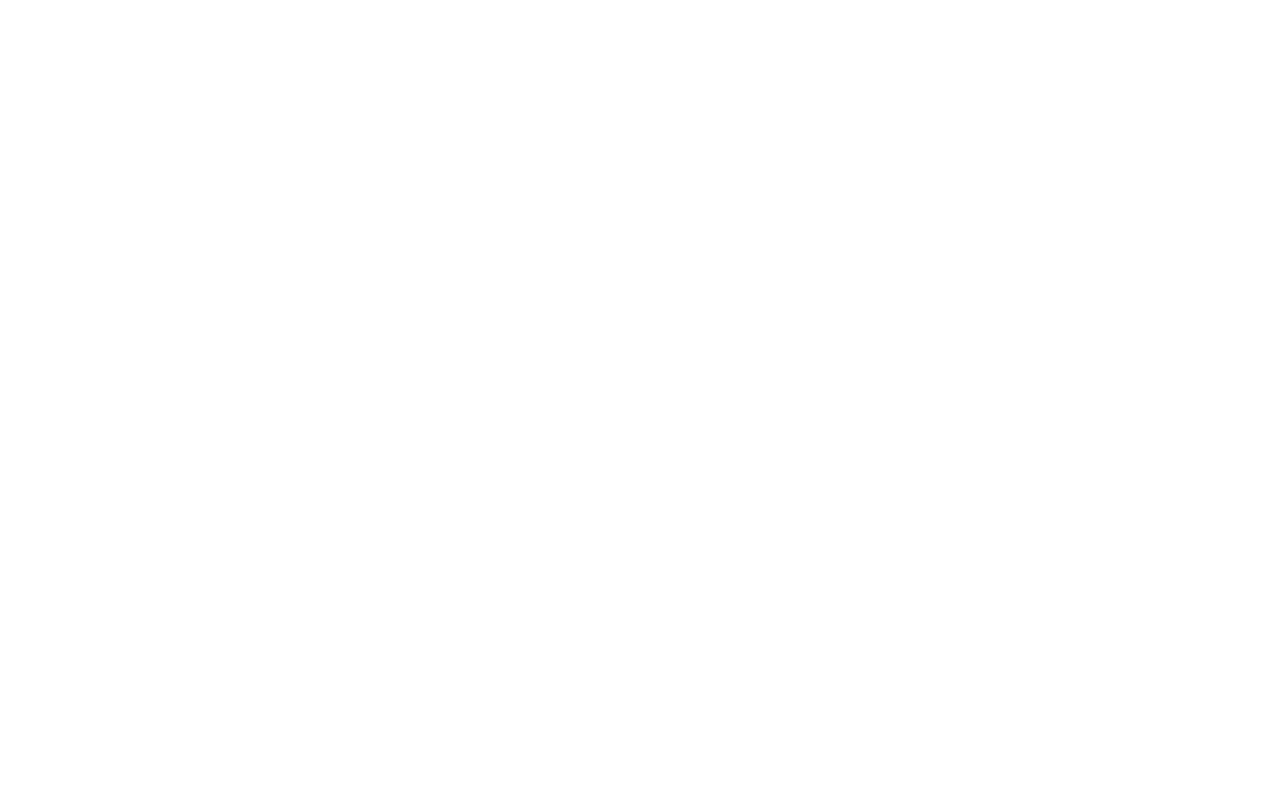
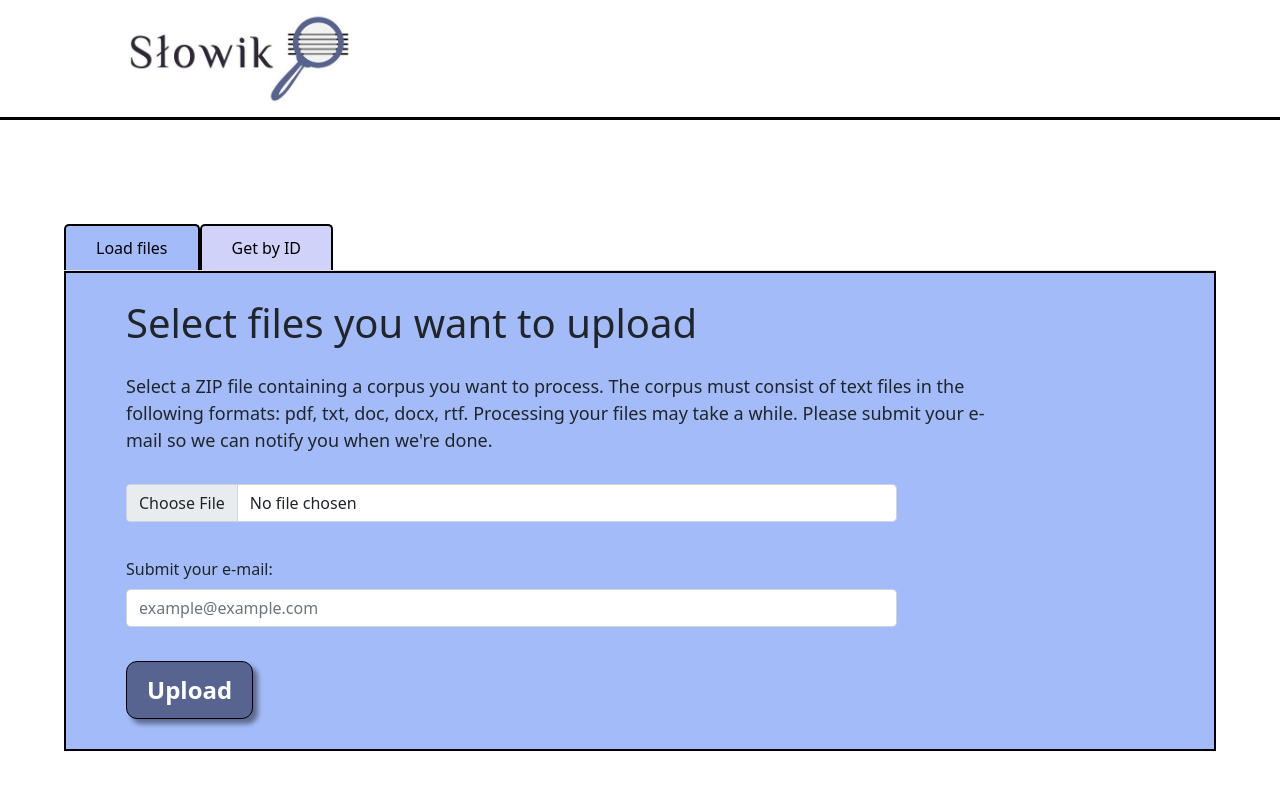
Before and after one commit to bstarosta/slowik-client, a React (Create React App) app in the folder client/: page /results in a window 1280 px wide. Shown: the top 790 px of the page. Built offline with nearby package versions, Linux system fonts and the light colour scheme.

Commit message:
Added email and zip file validation to corpus form

```diff
--- a/client/src/App.js
+++ b/client/src/App.js
@@ -11,7 +11,7 @@ class App extends React.Component {
     <React.Fragment>
                  <Router>
                 <Switch>
-                    <Route exact path="/" component={StartingPage}/>
+                    <Route exact path="" component={StartingPage}/>
                     <Route exact path="/results" component={ResultsPage}/>
                 </Switch>
             </Router>
--- a/client/src/components/loadFilesTab.css
+++ b/client/src/components/loadFilesTab.css
@@ -3,10 +3,18 @@
   font-size: 40px;
 }
 
+.tab-content {
+  height: 100%;
+  display: flex;
+  flex-direction: column;
+  align-content: space-between;
+  justify-content: space-between;
+}
+
 .body-text {
-  margin: 15px 60px;
+  margin: 0 60px auto 60px;
   font-size: 18px;
-  width: 50%;
+  width: 75%;
 }
 
 .corpus-processed-text {
@@ -35,11 +43,20 @@
 }
 
 .upload-button {
-  margin: 20px 0;
+  margin: 0 auto 0 0;
 }
 
 .corpus-form {
-  margin-left: 60px;
+  height: 100%;
+  margin: 30px 60px 30px 60px;
+  display: flex;
+  flex-direction: column;
+  align-content: space-between;
+  justify-content: space-between;
+}
+
+.email-label {
+  margin-bottom: 8px;
 }
 
 .loading-animation {
@@ -47,7 +64,7 @@
 }
 
 .load-another-button {
-  margin: 20px 0 0 60px;
+  margin: auto auto 30px 60px;
 }
 
 .id-display {
@@ -78,3 +95,9 @@
 .results-button-area {
   margin: 60px 0;
 }
+
+.error-span {
+  color: red;
+  font: 12px;
+  height: 20px;
+}
--- a/client/src/components/loadFilesTab.jsx
+++ b/client/src/components/loadFilesTab.jsx
@@ -5,13 +5,52 @@ import "./loadFilesTab.css";
 
 class LoadFilesTab extends Component {
   state = {
+    corpusID: "030B4A82-1B7C-11CF-9D53-00AA003C9CB6",
+    email: "",
+    isEmailIncorrect: false,
+    isFileIncorrect: false,
     stage: "Loading",
-    corpusID: "030B4A82-1B7C-11CF-9D53-00AA003C9CB6",
   };
 
   setStage = (currentStage) => {
     this.setState({ stage: currentStage });
   };
+
+  handleUpload = () => {
+    let fileInput = document.getElementById("fileInput");
+    let fileIncorrect = false;
+    let emailIncorret = false;
+
+    if (this.checkEmail(this.state.email))
+      this.setState({ isEmailIncorrect: false });
+    else {
+      this.setState({ isEmailIncorrect: true });
+      emailIncorret = true;
+    }
+    if (fileInput.files.length !== 0 && this.checkFile(fileInput.files[0].name))
+      this.setState({ isFileIncorrect: false });
+    else {
+      this.setState({ isFileIncorrect: true });
+      fileIncorrect = true;
+    }
+    if (!emailIncorret && !fileIncorrect) {
+      this.setStage("Processing");
+    }
+  };
+
+  checkFile(file) {
+    var extension = file.substr(file.lastIndexOf(".") + 1);
+    if (!/(zip)$/gi.test(extension)) {
+      return false;
+    }
+    return true;
+  }
+
+  checkEmail(email) {
+    const re =
+      /^(([^<>()[\]\\.,;:\s@"]+(\.[^<>()[\]\\.,;:\s@"]+)*)|(".+"))@((\[[0-9]{1,3}\.[0-9]{1,3}\.[0-9]{1,3}\.[0-9]{1,3}\])|(([a-zA-Z\-0-9]+\.)+[a-zA-Z]{2,}))$/;
+    return re.test(String(email).toLowerCase());
+  }
 
   copyCodeToClipboard = () => {
     const el = this.textArea;
@@ -22,7 +61,7 @@ class LoadFilesTab extends Component {
   render() {
     if (this.state.stage === "Loading") {
       return (
-        <div>
+        <div className="tab-content">
           <p className="header-text">Select files you want to upload</p>
           <p className="body-text">
             Select a ZIP file containing a corpus you want to process. The
@@ -31,20 +70,33 @@ class LoadFilesTab extends Component {
             submit your e-mail so we can notify you when we're done.
           </p>
           <form className="corpus-form">
-            <input className="form-control w-75" type="file"></input>
-            <input
-              className="form-control w-75 mt-2"
-              type="email"
-              placeholder="example@example.com"
-            ></input>
-            <input
+            <div>
+              <input
+                className="form-control w-75"
+                type="file"
+                id="fileInput"
+              ></input>
+              <div className="error-span">{this.renderFileError()}</div>
+            </div>
+            <div>
+              <label className="email-label">Submit your e-mail:</label>
+              <input
+                className="form-control w-75"
+                type="email"
+                placeholder="example@example.com"
+                onChange={(e) => this.setState({ email: e.target.value })}
+              ></input>
+              <div className="error-span">{this.renderEmailError()}</div>
+            </div>
+            <button
+              type="button"
               className="blue-button upload-button"
-              type="submit"
-              value="Upload"
               onClick={() => {
-                this.setStage("Processing");
+                this.handleUpload();
               }}
-            ></input>
+            >
+              Upload
+            </button>
           </form>
         </div>
       );
@@ -52,7 +104,7 @@ class LoadFilesTab extends Component {
 
     if (this.state.stage === "Processing") {
       return (
-        <React.Fragment>
+        <div className="tab-content">
           <p className="header-text">We are processing your files</p>
           <p className="body-text">
             Processing your files may take from a few seconds to a hours
@@ -66,15 +118,15 @@ class LoadFilesTab extends Component {
             width={"100px"}
             className="loading-animation"
           />
-          <button
+          <div
             className="blue-button load-another-button"
             onClick={() => {
               this.setStage("Processed");
             }}
           >
             Load another corpus
-          </button>
-        </React.Fragment>
+          </div>
+        </div>
       );
     }
 
@@ -113,6 +165,14 @@ class LoadFilesTab extends Component {
       );
     }
   }
+
+  renderEmailError() {
+    if (this.state.isEmailIncorrect) return "Please enter a valid email";
+  }
+
+  renderFileError() {
+    if (this.state.isFileIncorrect) return "Please upload a .zip file";
+  }
 }
 
 export default LoadFilesTab;
--- a/client/src/components/tab.css
+++ b/client/src/components/tab.css
@@ -1,6 +1,6 @@
 .tab {
   background-color: #a3bcf9;
   border: 2px black solid;
-  height: 58vh;
+  height: 60vh;
   margin: 0;
 }
--- a/client/src/pages/resultsPage.jsx
+++ b/client/src/pages/resultsPage.jsx
@@ -1,10 +1,16 @@
 import React, { Component } from "react";
+import AppHeader from "../components/appHeader";
 
 class ResultsPage extends Component {
   state = {};
   render() {
     const { data } = this.props.location;
-    return <div> {data} </div>;
+    return (
+      <React.Fragment>
+        <AppHeader />
+        {data}
+      </React.Fragment>
+    );
   }
 }
 
```
